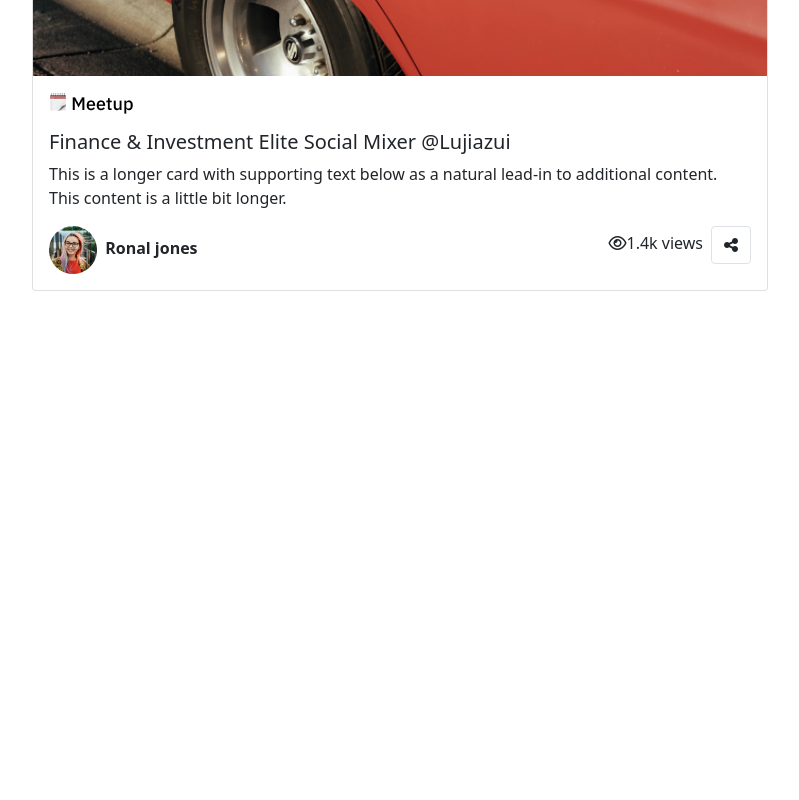
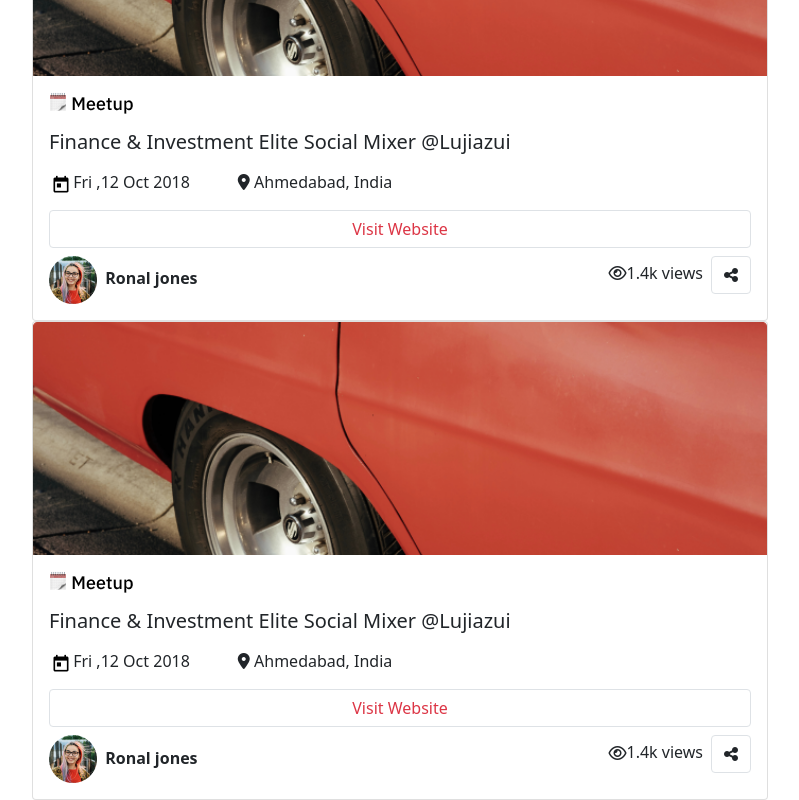
Before and after one commit to kamruz-zzaman/Mern-1st-Task, a React (Create React App) app: page / in a window 1280 px wide. Shown: the part 1579-2379 px from the top of the page, without its empty margins (50-849 px from the left). Before the commit the page ends 1870 px from the top, so only its background shows below. Built offline with nearby package versions, Linux system fonts and the light colour scheme.

Commit message:
3rd card emplement done

```diff
--- a/src/Component/Data/PostData.js
+++ b/src/Component/Data/PostData.js
@@ -10,6 +10,7 @@ import user1 from '../../Images/User/User-1.png'
 import user2 from '../../Images/User/user-2.png'
 import user3 from '../../Images/User/user-3.png'
 import user4 from '../../Images/User/user-4.png'
+import calender from '../../Images/Calender.png'
 const PostData = () => {
     return (
         <div className='container'>
@@ -65,7 +66,39 @@ const PostData = () => {
                             <div class="card-body">
                                 <img className='mb-3' src={Meetup} alt="" />
                                 <h5 class="card-title">Finance & Investment Elite Social Mixer @Lujiazui</h5>
-                                <p class="card-text">This is a longer card with supporting text below as a natural lead-in to additional content. This content is a little bit longer.</p>
+                                <div className='my-3 ms-1'>
+                                    <img src={calender} alt="" /> <span>Fri ,12 Oct 2018</span>
+                                    <i class="fas fa-map-marker-alt ms-5"></i> <span >Ahmedabad, India</span>
+                                </div>
+                                <div>
+                                    <button className='btn border rounded w-100 text-danger mb-2'>Visit Website</button>
+                                </div>
+                                <div className='d-flex justify-content-between'>
+                                    <div>
+                                        <img src={user3} alt="" />  <span className='ms-1 fw-bolder'>Ronal jones</span>
+                                    </div>
+                                    <div>
+                                        <i class="far fa-eye"></i><span>1.4k views</span>
+                                        <button className='btn border ms-2'><i class="fas fa-share-alt"></i></button>
+                                    </div>
+                                </div>
+                            </div>
+                        </div>
+                    </div>
+                    {/* forth user */}
+                    <div class="col">
+                        <div class="card">
+                            <img src={post3} class="card-img-top" alt="..." />
+                            <div class="card-body">
+                                <img className='mb-3' src={Meetup} alt="" />
+                                <h5 class="card-title">Finance & Investment Elite Social Mixer @Lujiazui</h5>
+                                <div className='my-3 ms-1'>
+                                    <img src={calender} alt="" /> <span>Fri ,12 Oct 2018</span>
+                                    <i class="fas fa-map-marker-alt ms-5"></i> <span >Ahmedabad, India</span>
+                                </div>
+                                <div>
+                                    <button className='btn border rounded w-100 text-danger mb-2'>Visit Website</button>
+                                </div>
                                 <div className='d-flex justify-content-between'>
                                     <div>
                                         <img src={user3} alt="" />  <span className='ms-1 fw-bolder'>Ronal jones</span>
```
Also changed, not shown: src/Images/Calender.png (added).
